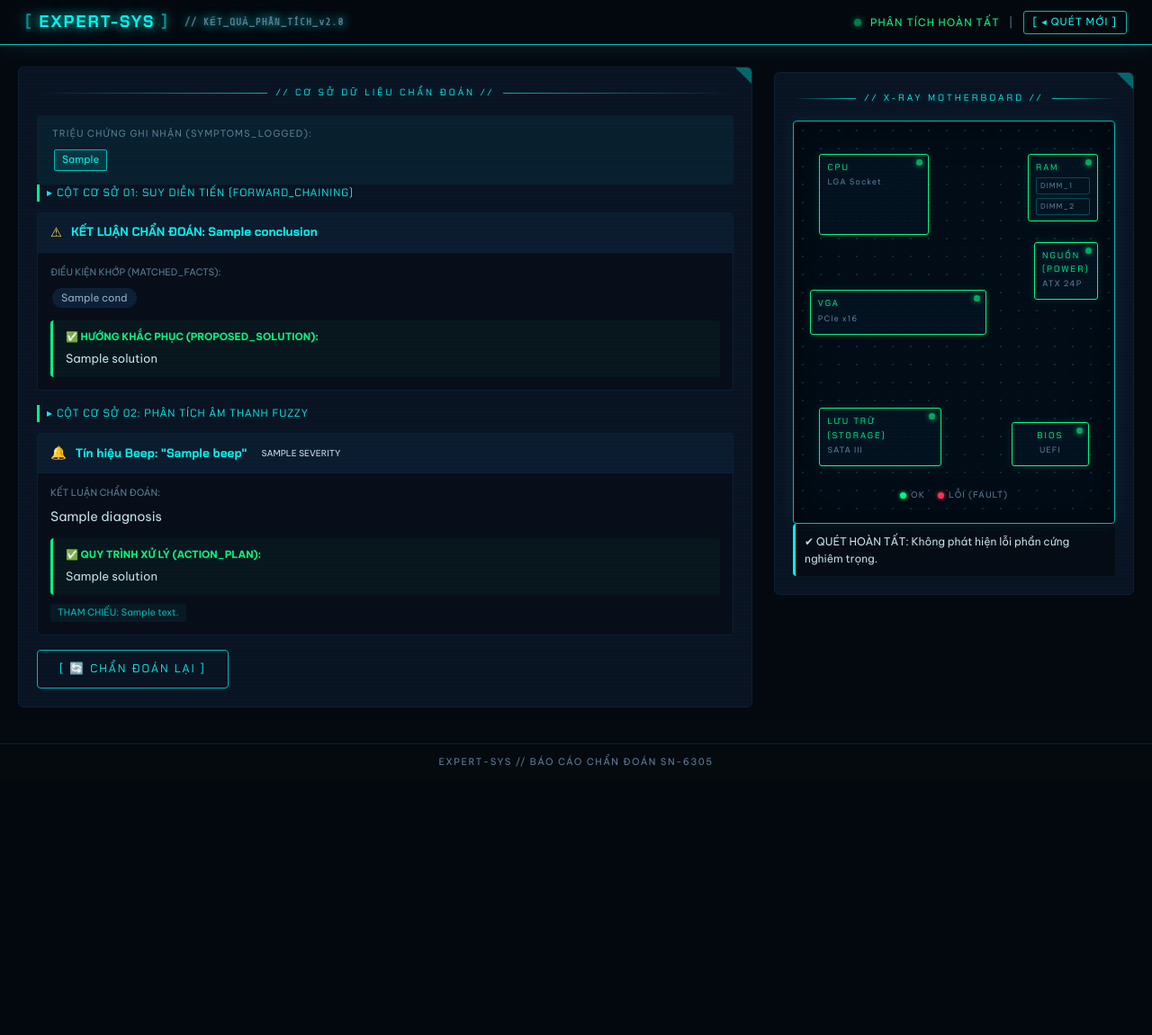
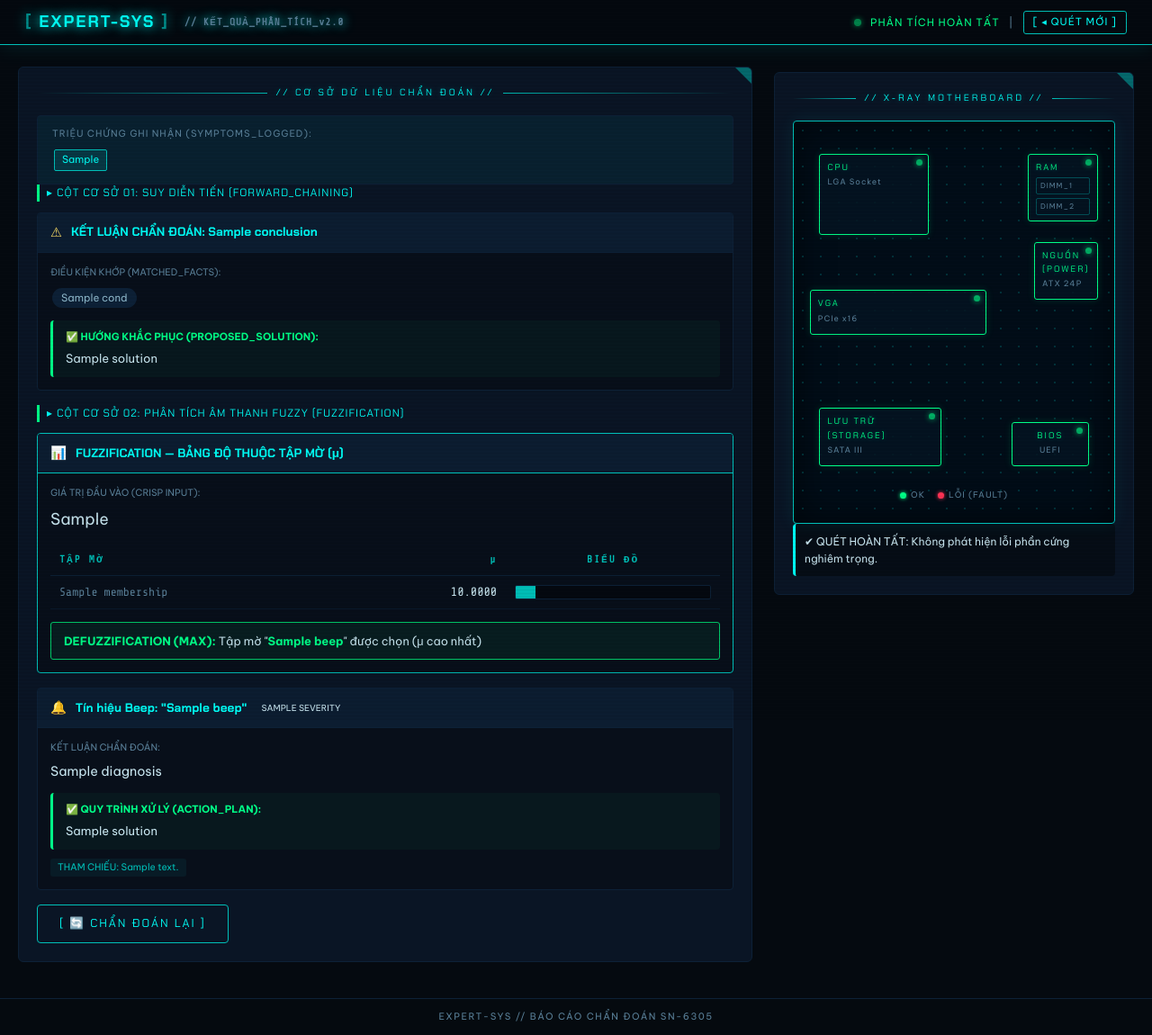
Before and after one commit to Tai-02/FuzzyLogic, a Flask app: template templates/result.html in a window 1280 px wide. Shown: the whole page at 90% size. Before the commit the page ends 852 px from the top, so only its background shows below. Run offline with Flask 3, Linux system fonts and the light colour scheme; the template is opened without the code that fills it: most values are stand-ins (such as "Sample title", 1, 10 or a date in 2020).

Commit message:
Upgrade: Real Fuzzy Logic pipeline, membership visualization, and rule chaining

```diff
--- a/app.py
+++ b/app.py
@@ -4,7 +4,7 @@ import mysql.connector
 import os
 from functools import wraps
 
-from fuzzy import fuzzy_beep
+from fuzzy import fuzzy_beep_from_crisp, fuzzy_beep_from_count
 
 app = Flask(__name__)
 app.secret_key = os.getenv("SECRET_KEY", "expert-sys-secret-2025")
@@ -73,18 +73,35 @@ def index():
 
     if request.method == "POST":
         selected_symptoms = request.form.getlist("symptoms")
-        beep_type = request.form.get("beep", "").strip()
+        beep_mode = request.form.get("beep_mode", "").strip()
         rule_results = forward_chaining(selected_symptoms)
-        if beep_type:
-            beep_result = fuzzy_beep(beep_type)
-        else:
+
+        beep_result = None
+        if beep_mode == "duration":
+            raw = request.form.get("beep_duration", "").strip()
+            if raw:
+                beep_result = fuzzy_beep_from_crisp(float(raw))
+        elif beep_mode == "count":
+            raw = request.form.get("beep_count", "").strip()
+            count_map = {
+                "1 beep": 1, "2 beeps": 2, "3 beeps": 3, "4 beeps": 4,
+                "5 beeps": 5, "6 beeps": 6, "7 beeps": 7, "8 beeps": 8,
+                "9+ beeps": 10,
+            }
+            if raw and raw in count_map:
+                beep_result = fuzzy_beep_from_count(count_map[raw])
+
+        if not beep_result:
             beep_result = {
                 "linguistic_label": "",
                 "diagnosis": "Không có tiếng beep được chọn",
                 "solution": "",
                 "severity": "normal",
                 "bios_ref": "",
+                "memberships": {},
+                "crisp_input": None,
             }
+
         return render_template("result.html", results=rule_results, beep=beep_result, selected_symptoms=selected_symptoms)
 
     cursor.execute("SELECT conditions FROM rules")
--- a/templates/result.html
+++ b/templates/result.html
@@ -84,10 +84,78 @@
                 {% endif %}
 
                 <!-- ENGINE 02: FUZZY BEEP -->
-                <div class="panel-sub-label mt-4">▸ CỘT CƠ SỞ 02: PHÂN TÍCH ÂM THANH FUZZY</div>
+                <div class="panel-sub-label mt-4">▸ CỘT CƠ SỞ 02: PHÂN TÍCH ÂM THANH FUZZY (FUZZIFICATION)</div>
 
                 {% if beep and beep.linguistic_label %}
                     {% set sev = beep.severity %}
+
+                    <!-- BẢNG FUZZIFICATION — ĐỘ THUỘC TẬP MỜ -->
+                    {% if beep.memberships %}
+                    <div class="cyber-result-card" style="border-color: var(--cyber-cyan-dim); margin-bottom: 16px;">
+                        <div class="result-card-header" style="border-bottom-color: var(--cyber-cyan-dim);">
+                            <span class="r-icon">📊</span>
+                            <span class="r-conclusion">FUZZIFICATION — BẢNG ĐỘ THUỘC TẬP MỜ (μ)</span>
+                        </div>
+                        <div class="result-card-body">
+                            {% if beep.crisp_input is not none %}
+                            <div class="r-detail" style="margin-bottom: 14px;">
+                                <span class="d-label">GIÁ TRỊ ĐẦU VÀO (CRISP INPUT):</span>
+                                <span class="d-content highlight" style="font-size: 1.1rem;">{{ beep.crisp_input }}</span>
+                            </div>
+                            {% endif %}
+                            <style>
+                                .fuzzy-table { width: 100%; border-collapse: collapse; font-family: var(--cyber-font-mono); }
+                                .fuzzy-th-1 { text-align: left; padding: 8px 10px; color: var(--cyber-cyan-dim); font-size: 0.7rem; letter-spacing: 2px; }
+                                .fuzzy-th-2 { text-align: right; padding: 8px 10px; color: var(--cyber-cyan-dim); font-size: 0.7rem; letter-spacing: 2px; width: 80px; }
+                                .fuzzy-th-3 { padding: 8px 10px; color: var(--cyber-cyan-dim); font-size: 0.7rem; letter-spacing: 2px; }
+                                .fuzzy-row { border-bottom: 1px solid rgba(13,33,55,0.6); }
+                                .fuzzy-row.winner { background: rgba(0,255,136,0.08); }
+                                .fuzzy-td-1 { padding: 7px 10px; font-size: 0.82rem; color: var(--cyber-text-dim); }
+                                .fuzzy-td-1.winner { color: var(--cyber-green); font-weight: 700; }
+                                .fuzzy-td-2 { padding: 7px 10px; text-align: right; font-size: 0.85rem; color: var(--cyber-text); }
+                                .fuzzy-td-2.winner { color: var(--cyber-green); text-shadow: 0 0 8px rgba(0,255,136,0.5); }
+                                .fuzzy-td-3 { padding: 7px 10px; }
+                                .fuzzy-bar-wrap { background: rgba(0,0,0,0.4); border: 1px solid var(--cyber-border); border-radius: 2px; height: 16px; position: relative; overflow: hidden; }
+                                .fuzzy-bar-fill { height: 100%; transition: width 0.3s; background: var(--cyber-cyan-dim); }
+                                .fuzzy-bar-fill.winner { background: var(--cyber-green); box-shadow: 0 0 10px rgba(0,255,136,0.5); }
+                            </style>
+                            <table class="fuzzy-table">
+                                <thead>
+                                    <tr style="border-bottom: 1px solid var(--cyber-border);">
+                                        <th class="fuzzy-th-1">TẬP MỜ</th>
+                                        <th class="fuzzy-th-2">μ</th>
+                                        <th class="fuzzy-th-3">BIỂU ĐỒ</th>
+                                    </tr>
+                                </thead>
+                                <tbody>
+                                    {% for label, mu in beep.memberships.items() %}
+                                    {% set is_winner = (label == beep.linguistic_label) %}
+                                    <tr class="fuzzy-row {% if is_winner %}winner{% endif %}">
+                                        <td class="fuzzy-td-1 {% if is_winner %}winner{% endif %}">
+                                            {{ label }}{% if is_winner %} ◀ MAX{% endif %}
+                                        </td>
+                                        <td class="fuzzy-td-2 {% if is_winner %}winner{% endif %}">
+                                            {{ "%.4f"|format(mu) }}
+                                        </td>
+                                        <td class="fuzzy-td-3">
+                                            <div class="fuzzy-bar-wrap">
+                                                {% set bar_style = 'style="width:' ~ ((mu * 100)|round(1)) ~ '%;"' %}
+                                                <div class="fuzzy-bar-fill {% if is_winner %}winner{% endif %}" {{ bar_style | safe }}></div>
+                                            </div>
+                                        </td>
+                                    </tr>
+                                    {% endfor %}
+                                </tbody>
+                            </table>
+                            <div style="margin-top:14px; padding:10px 14px; background:rgba(0,255,136,0.06); border:1px solid var(--cyber-green-dim, #00cc6a); border-radius:3px; font-size:0.8rem;">
+                                <span style="color:var(--cyber-green); font-weight:700;">DEFUZZIFICATION (MAX):</span>
+                                <span style="color:var(--cyber-text);"> Tập mờ "<strong style="color:var(--cyber-green);">{{ beep.linguistic_label }}</strong>" được chọn (μ cao nhất)</span>
+                            </div>
+                        </div>
+                    </div>
+                    {% endif %}
+
+                    <!-- KẾT QUẢ CHẨN ĐOÁN FUZZY -->
                     <div class="cyber-result-card beep-result sev-{{ sev }}" data-diagnosis="{{ beep.diagnosis }}">
                         <div class="result-card-header">
                             <span class="r-icon">🔔</span>
```
Also changed, not shown: data.sql (+37 -0 lines), templates/index.html (+35 -31 lines).
